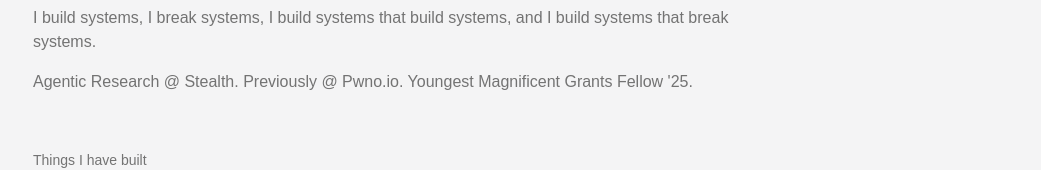
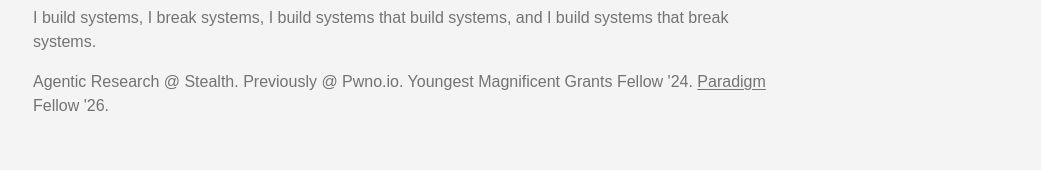
Before and after one commit to HACKE-RC/rcx86-cf, a Next.js app: page / in a window 1280 px wide. Shown: the part 234-404 px from the top of the page, without its empty margins (239-1280 px from the left). Built offline with nearby package versions, Linux system fonts and the light colour scheme; no server answers; a web font is replaced by a local one.

Commit message:
Add Paradigm fellowship to about

```diff
--- a/src/components/home/about.tsx
+++ b/src/components/home/about.tsx
@@ -1,3 +1,5 @@
+import Link from "next/link";
+
 const About = () => {
   return (
     <div className="about-me text-muted-foreground flex flex-col gap-4">
@@ -7,7 +9,15 @@ const About = () => {
       </p>
       <p>
         Agentic Research @ Stealth. Previously @ Pwno.io. Youngest Magnificent
-        Grants Fellow '25.
+        Grants Fellow '24.{" "}
+        <Link
+          href="https://paradigm.xyz"
+          target="_blank"
+          className="underline underline-offset-2 transition-colors hover:text-zinc-950 dark:hover:text-zinc-50"
+        >
+          Paradigm
+        </Link>{" "}
+        Fellow '26.
       </p>
       <p></p>
     </div>
```
